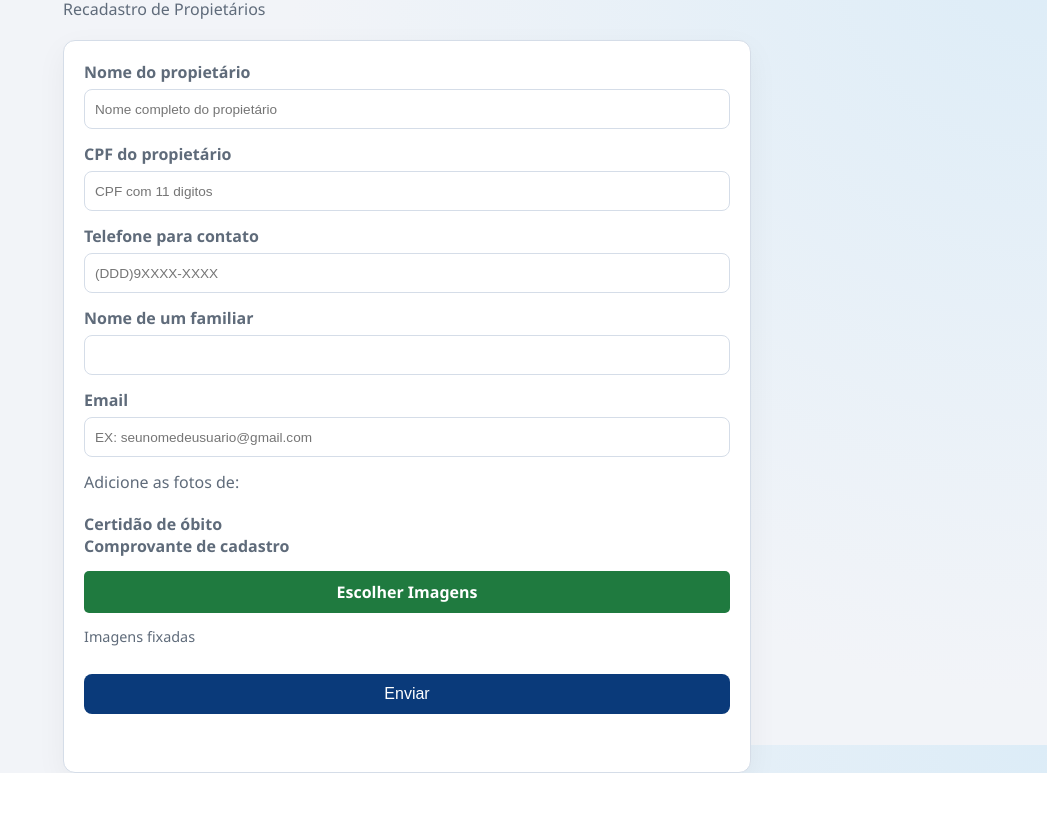
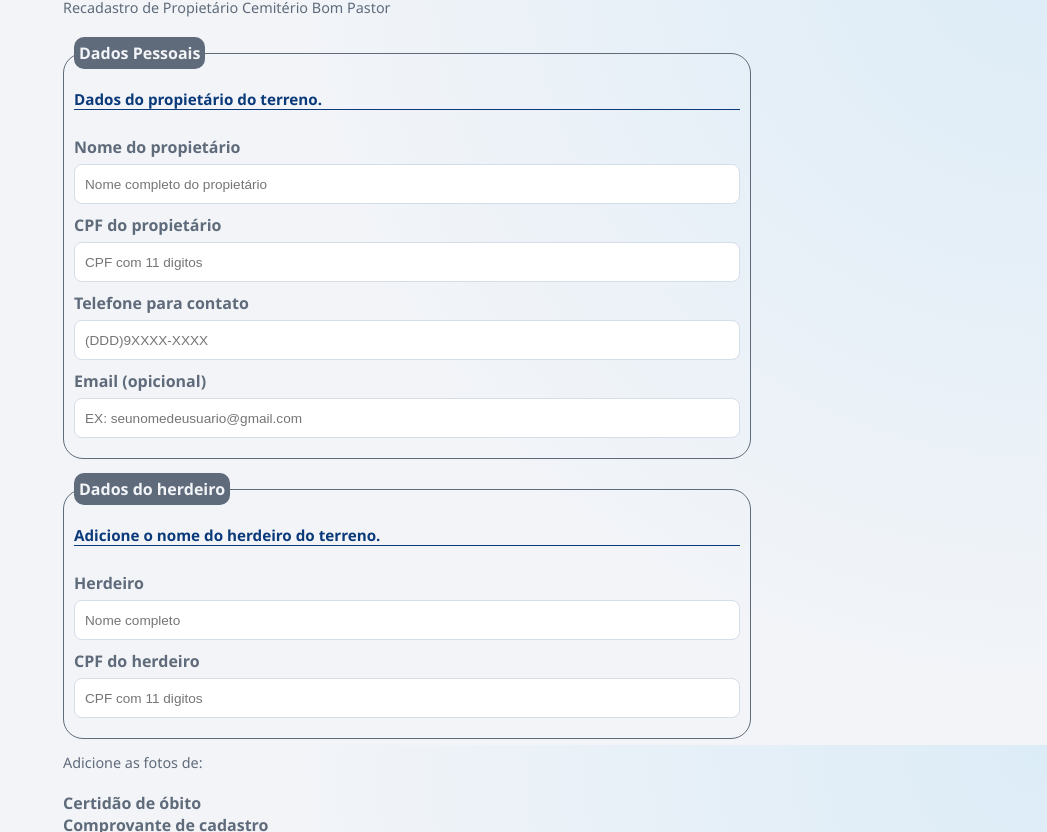
Before and after one commit to Diego-Cesare/recad-semiterio-municipal, a website: page public/index.html in a window 1280 px wide. Shown: the part 65-897 px from the top of the page, without its empty margins (233-1280 px from the left). Before the commit the page ends 838 px from the top, so only its background shows below. Drawn offline with Linux system fonts and the light colour scheme.

Commit message:
Verificar com a secretaria os dados a serem informados.

```diff
--- a/public/app.js
+++ b/public/app.js
@@ -118,6 +118,19 @@ formEl.cpf.addEventListener("input", (e) => {
   e.target.value = v;
 });
 
+formEl.cpfherdeiro.addEventListener("input", (e) => {
+  let v = e.target.value.replace(/\D/g, "");
+
+  if (v.length > 11) v = v.slice(0, 11);
+
+  // Aplica a máscara progressivamente
+  v = v.replace(/^(\d{3})(\d)/, "$1.$2");
+  v = v.replace(/^(\d{3})\.(\d{3})(\d)/, "$1.$2.$3");
+  v = v.replace(/^(\d{3})\.(\d{3})\.(\d{3})(\d)/, "$1.$2.$3-$4");
+
+  e.target.value = v;
+});
+
 formEl.telefone.addEventListener("input", (e) => {
   let v = e.target.value.replace(/\D/g, "").slice(0, 11);
 
@@ -139,10 +152,16 @@ formEl.addEventListener("submit", async (event) => {
   const formData = new FormData();
   formData.append("nome", formEl.nome.value.trim());
   formData.append("cpf", formEl.cpf.value.trim());
+  formData.append("cpfherdeiro", formEl.cpfherdeiro.value.trim());
   const cpfValue = formEl.cpf.value.trim();
+  const cpfHerdeiroValue = formEl.cpfherdeiro.value.trim();
 
   if (!validateCPF(cpfValue)) {
     setStatus("CPF inválido. Verifique os dados.", "error");
+    return;
+  }
+  if (!validateCPF(cpfHerdeiroValue)) {
+    setStatus("CPF do herdeiro inválido. Verifique os dados.", "error");
     return;
   }
   formData.append("telefone", formEl.telefone.value.trim());
--- a/public/index.html
+++ b/public/index.html
@@ -3,15 +3,17 @@
   <head>
     <meta charset="UTF-8" />
     <meta name="viewport" content="width=device-width, initial-scale=1.0" />
-    <title>Recadastro Cemitério Bom Pastor</title>
+    <title>RPCBP</title>
     <link rel="stylesheet" href="/styles.css" />
   </head>
   <body>
     <main class="container">
-      <h1>Cemitério Bom Pastor</h1>
-      <p class="subtitle">Recadastro de Propietários</p>
-      <section class="card">
+      <h1>RPCBP</h1>
+      <p class="subtitle">Recadastro de Propietário Cemitério Bom Pastor</p>
       <form id="formulario">
+        <fieldset>
+          <legend>Dados Pessoais</legend>
+          <p>Dados do propietário do terreno.</p>
           <label>
             Nome do propietário
             <input
@@ -45,23 +47,41 @@
               required
             />
           </label>
-
           <label>
-            Nome de um familiar
-            <input type="text" name="familiar" required />
-          </label>
-
-          <label>
-            Email
+            Email (opicional)
             <input
               type="email"
               name="email"
               id="email"
               inputmode="email"
               placeholder="EX: seunomedeusuario@gmail.com"
+            />
+          </label>
+        </fieldset>
+        <fieldset>
+          <legend>Dados do herdeiro</legend>
+          <p>Adicione o nome do herdeiro do terreno.</p>
+          <label>
+            Herdeiro
+            <input
+              type="text"
+              name="familiar"
+              placeholder="Nome completo"
               required
             />
           </label>
+          <label>
+            CPF do herdeiro
+            <input
+              type="text"
+              name="cpfherdeiro"
+              maxlength="14"
+              inputmode="numeric"
+              placeholder="CPF com 11 digitos"
+              required
+            />
+          </label>
+        </fieldset>
         <div class="image-description">
           <p class="subtitle">Adicione as fotos de:</p>
           <p class="subtitle-item">Certidão de óbito</p>
@@ -83,7 +103,6 @@
       </form>
 
       <p id="status" class="status"></p>
-      </section>
     </main>
 
     <script src="/app.js"></script>
--- a/public/styles.css
+++ b/public/styles.css
@@ -36,7 +36,7 @@ h1 {
 
 .subtitle {
   color: var(--muted);
-  font-size: 1rem;
+  font-size: 0.9rem;
   margin-bottom: 20px;
 }
 
@@ -46,14 +46,6 @@ h1 {
   font-weight: bold;
 }
 
-.card {
-  background: var(--card);
-  border: 1px solid var(--border);
-  border-radius: 12px;
-  padding: 20px;
-  box-shadow: 0 10px 30px rgba(0, 0, 0, 0.05);
-}
-
 .hidden {
   display: none;
 }
@@ -61,6 +53,32 @@ h1 {
 form {
   display: grid;
   gap: 14px;
+}
+
+fieldset {
+  min-width: 100%;
+  border: solid 1px var(--muted);
+  border-radius: 20px;
+  padding: 20px 10px;
+  display: flex;
+  flex-direction: column;
+  gap: 10px;
+}
+
+.container legend {
+  background-color: var(--muted);
+  color: var(--bg);
+  padding: 5px;
+  border-radius: 10px;
+  font-weight: bold;
+}
+
+fieldset p {
+  font-size: 0.95rem;
+  color: var(--primary);
+  font-weight: bold;
+  border-bottom: solid 1px var(--primary);
+  margin-bottom: 1rem;
 }
 
 label {
```
Also changed, not shown: src/server.js (+39 -12 lines), 1 other file. Lines whose indentation alone changed are shown as unchanged.
